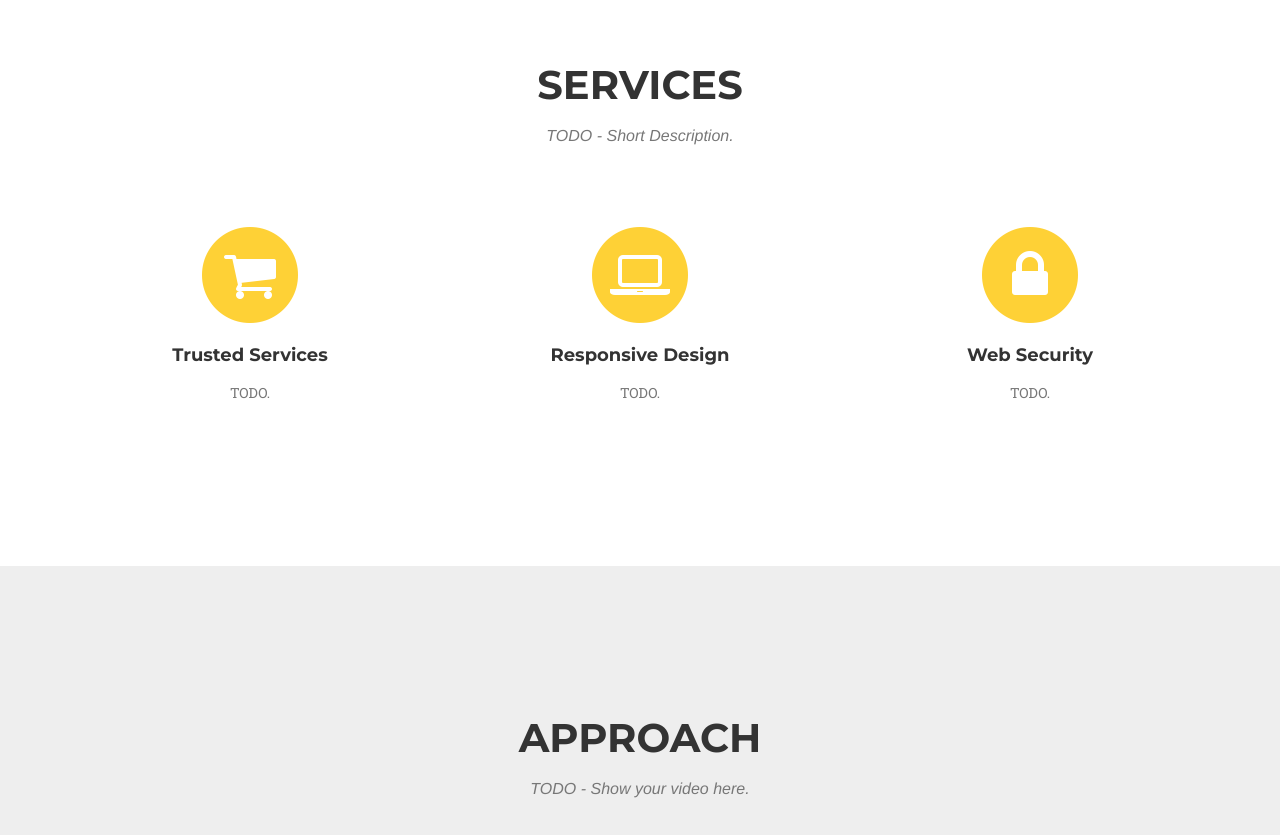
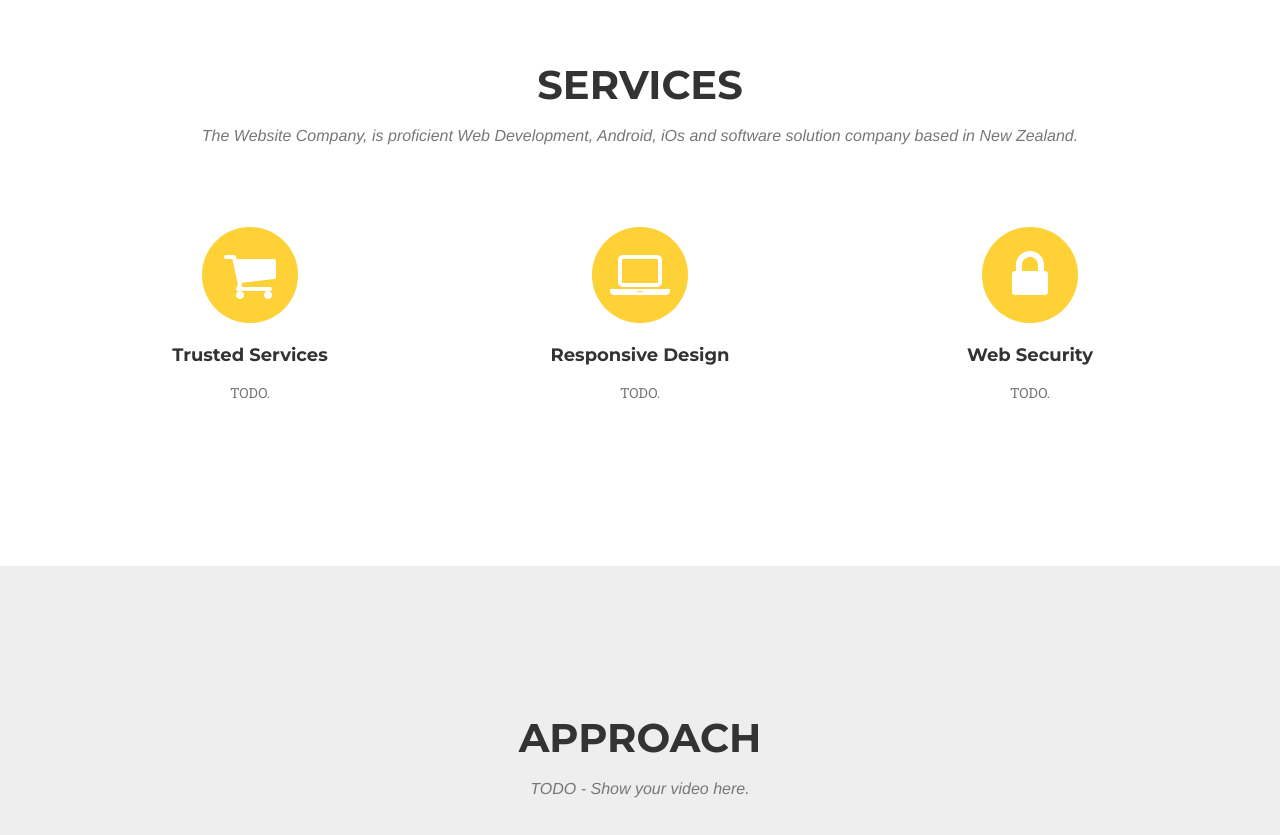
Before and after one commit to Xirui/thewebsitecompany, a website: page index.html in a window 1280 px wide. Shown: the part 920-1755 px from the top of the page. Drawn offline with nearby package versions, Linux system fonts and the light colour scheme; a web font is replaced by a local one.

Commit message:
Updated services

```diff
--- a/index.html
+++ b/index.html
@@ -91,7 +91,7 @@
             <div class="row">
                 <div class="col-lg-12 text-center">
                     <h2 class="section-heading">Services</h2>
-                    <h3 class="section-subheading text-muted">TODO - Short Description.</h3>
+                    <h3 class="section-subheading text-muted">The Website Company, is proficient Web Development, Android, iOs and software solution company based in New Zealand.</h3>
                 </div>
             </div>
             <div class="row text-center">
```
